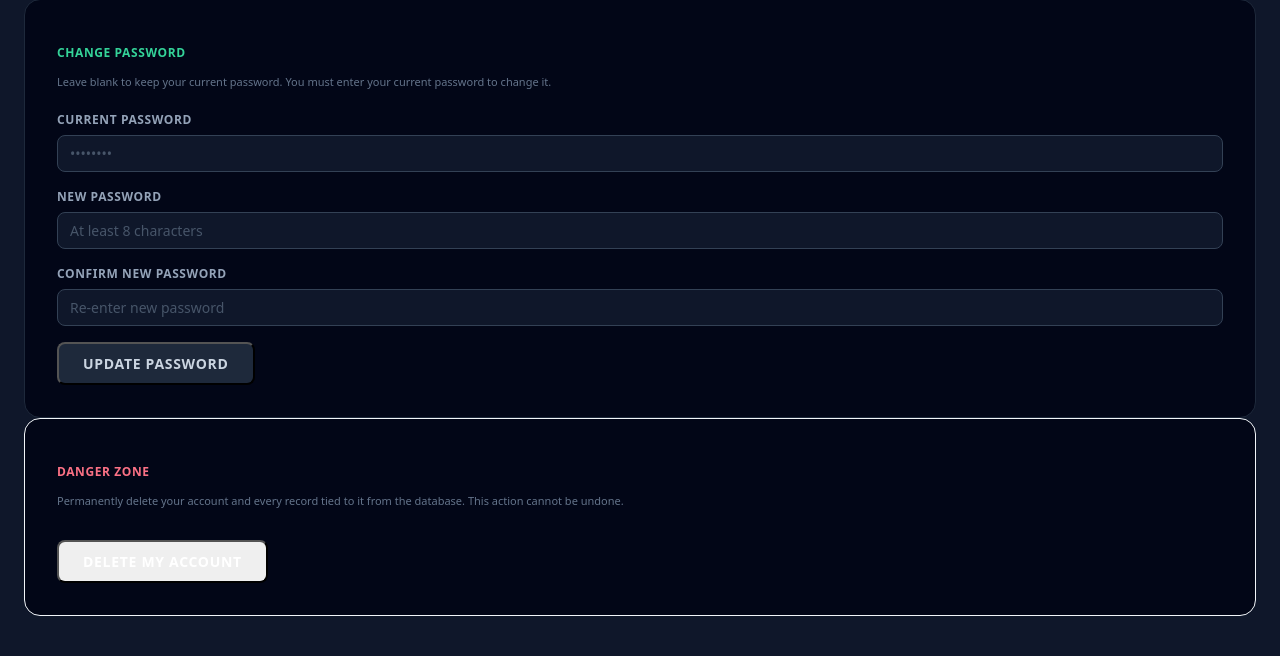
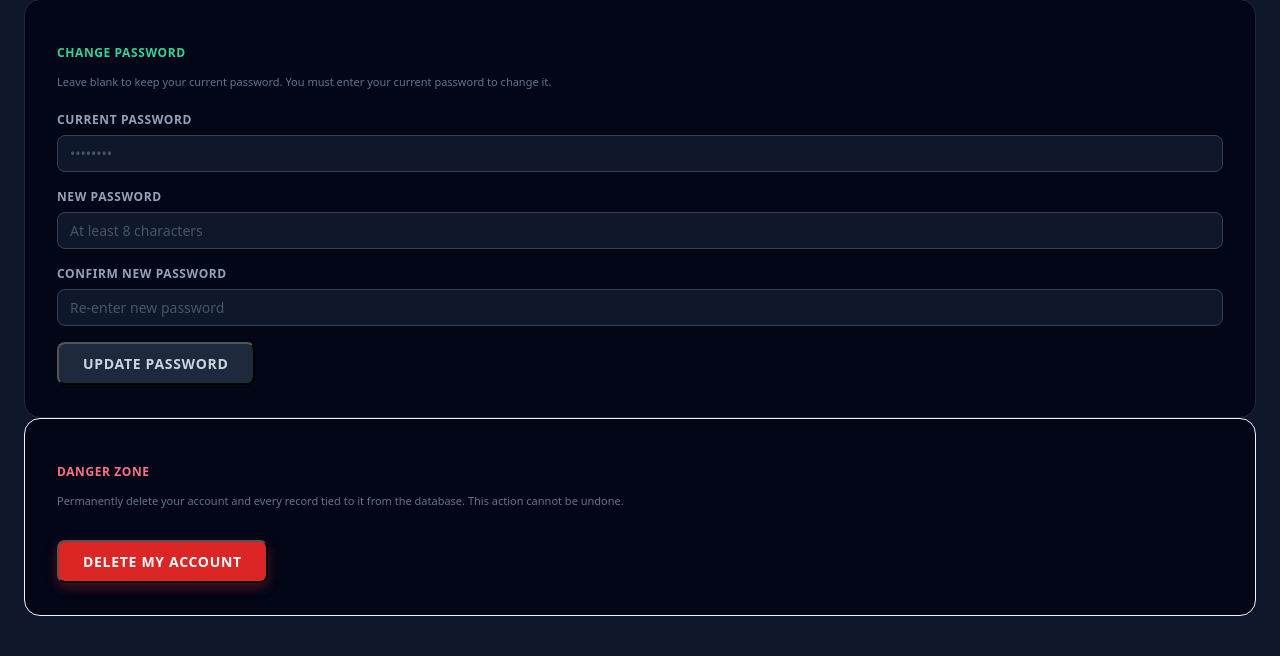
Before and after one commit to BOBITLMR145324/AthGad-ai, a Flask app: template templates/profile.html in a window 1280 px wide. Shown: the part 1151-1807 px from the top of the page. Run offline with Flask 3, Linux system fonts and the light colour scheme; the template is opened without the code that fills it, so the values that code supplies are empty; some libraries are stand-ins or nearby versions.

Commit message:
Make account deletion buttons bright red for visibility
The compiled CSS lacked bg-rose-700 and hover variants, so the buttons
had no visible background. Add explicit red base/hover styling to the
Danger Zone and modal confirm buttons.

```diff
--- a/templates/profile.html
+++ b/templates/profile.html
@@ -422,7 +422,7 @@
             <button
               type="button"
               id="delete-account-btn"
-              class="bg-rose-700 hover:bg-rose-600 text-white font-bold py-2.5 px-6 rounded-lg text-sm tracking-wider uppercase transition cursor-pointer"
+              class="text-white font-bold py-2.5 px-6 rounded-lg text-sm tracking-wider uppercase transition cursor-pointer"
             >
               Delete My Account
             </button>
@@ -497,7 +497,8 @@
             </button>
             <button
               type="submit"
-              class="flex-1 bg-rose-700 hover:bg-rose-600 text-white font-bold py-2.5 rounded-lg text-sm tracking-wider uppercase transition cursor-pointer"
+              id="confirm-delete-btn"
+              class="flex-1 text-white font-bold py-2.5 rounded-lg text-sm tracking-wider uppercase transition cursor-pointer"
             >
               Yes, Delete
             </button>
@@ -513,6 +514,16 @@
       }
       .flash-message.fading {
         opacity: 0;
+      }
+      /* Account deletion buttons: bright red base with a darker hover state. */
+      #delete-account-btn,
+      #confirm-delete-btn {
+        background-color: #dc2626;
+        box-shadow: 0 4px 12px rgba(220, 38, 38, 0.35);
+      }
+      #delete-account-btn:hover,
+      #confirm-delete-btn:hover {
+        background-color: #b91c1c;
       }
     </style>
 
```
